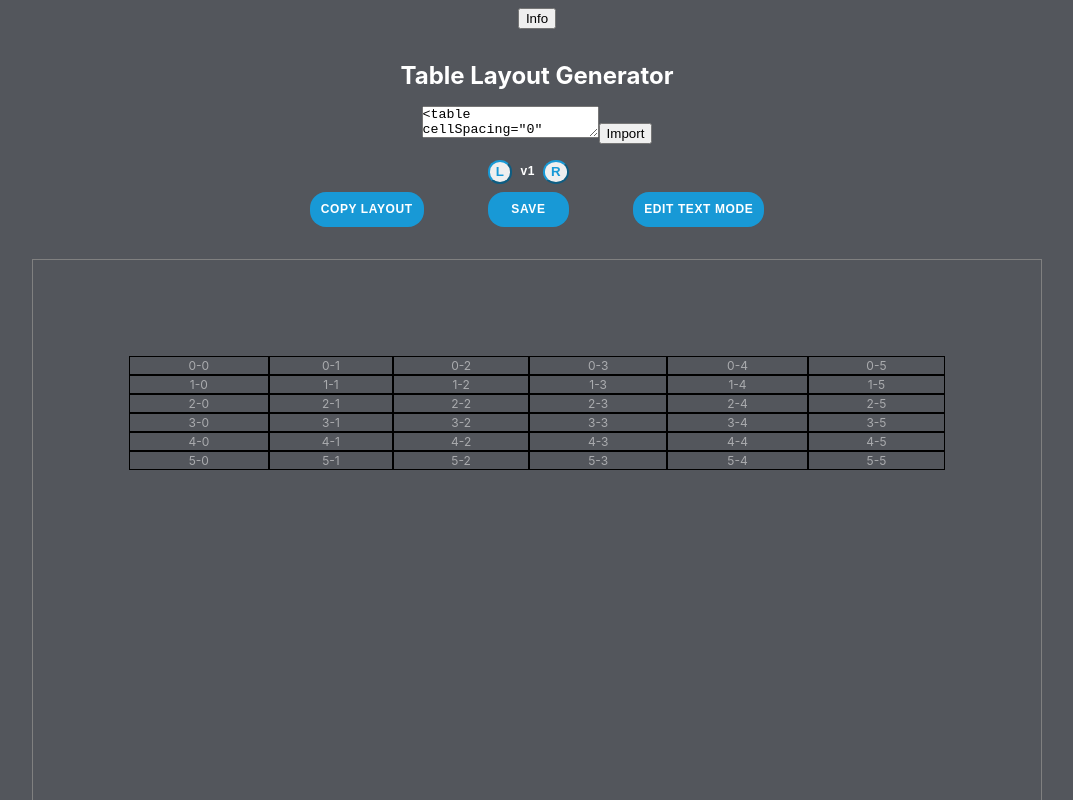
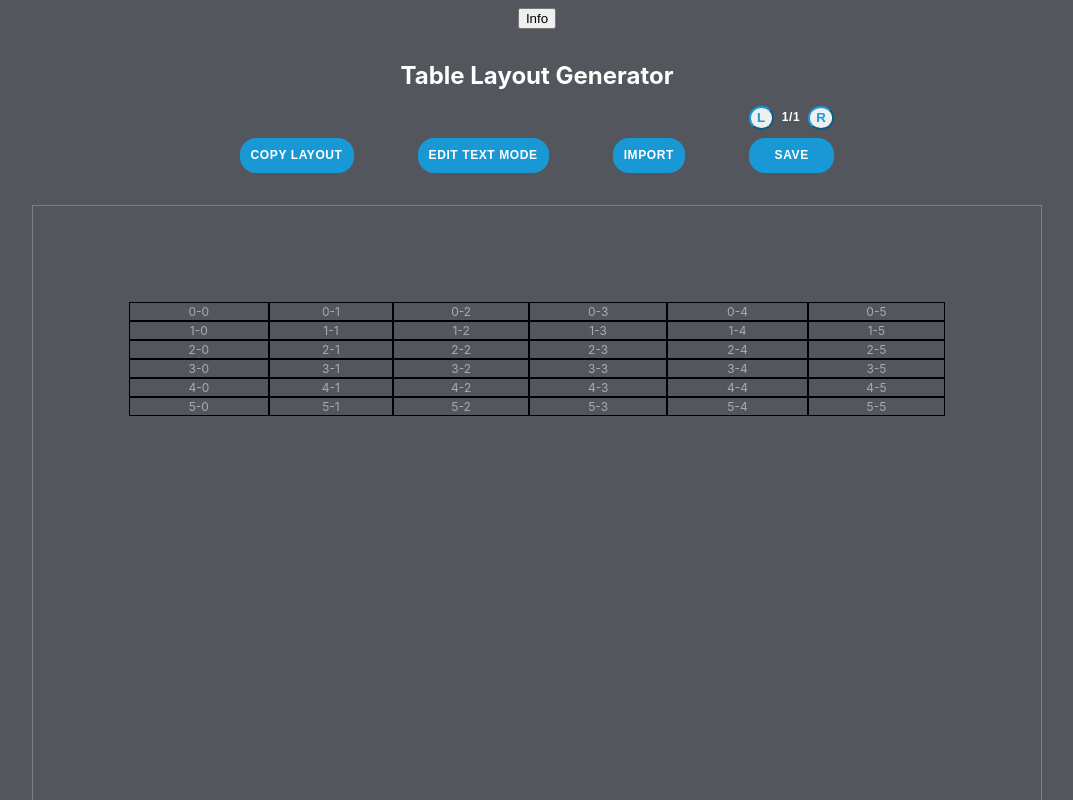
Before and after one commit to keremduran/layout-maker-next, a Next.js app: page / in a window 1280 px wide. Shown: the top 800 px of the page, without its empty margins (103-1176 px from the left). Built offline with nearby package versions, Linux system fonts and the light colour scheme.

Commit message:
Import layout UI

```diff
--- a/components/Editor.js
+++ b/components/Editor.js
@@ -295,22 +295,6 @@ function tableToJson(tableData) {
       }
     }
 
-    //     // Get the styles of the row element
-    // const stylesData = rowsData[i].match(/style="[^"]*"/g);
-    // if (stylesData) {
-    //   const styles = stylesData[0]
-    //     .replace('style=', '')
-    //     .replace(/"/g, '')
-    //     .split(';');
-    //   for (let style of styles) {
-    //     if (style.startsWith('font-size:')) {
-    //       table.styles.fontSize = style.replace('font-size:', '').trim();
-    //     } else if (style.startsWith('height:')) {
-    //       table.styles.height = style.replace('height:', '').trim();
-    //     }
-    //   }
-    // }
-
     // Loop through each cell in the array
     for (let j = 0; j < cellsData.length; j++) {
       // Initialize empty object to store cell data
@@ -434,7 +418,6 @@ function tableToJson(tableData) {
   }
 
   // Return the table object
-  console.table('TESTS', testing);
   return table;
 }
 
@@ -444,9 +427,10 @@ export const Editor = () => {
   const [history, setHistory] = useState([deepCopy(tableData)]);
   const [version, setVersion] = useState(0);
   const [importHTML, setImportHTML] = useState(defaultImportHTML);
-  const ref = useRef(null);
+  const [showImportTextArea, setShowImportTextArea] = useState(false);
+  const selectedCellsRef = useRef(null);
 
-  function handleClickOutside(event) {
+  function handleClickOutside(event, ref = selectedCellsRef) {
     if (ref.current && !ref.current.contains(event.target)) {
       tableData['selectedCells'] = [];
       setTableData({ ...tableData });
@@ -463,15 +447,14 @@ export const Editor = () => {
     setTableData({ ...tableData });
   };
 
-  const handleKeyDown = (e) => {
+  const handleKeyUp = (e) => {
     if (e.which === 17) handleToggleEditTextMode();
   };
 
   const handleSave = (historyTableData = tableData) => {
     history.push(deepCopy(historyTableData));
-    console.log(historyTableData);
     setHistory(history);
-    setVersion(history.length - 1);
+    handleSetVersion(history.length - 1);
   };
 
   const handleSetVersion = (versionNo) => {
@@ -484,28 +467,27 @@ export const Editor = () => {
   };
 
   const handleImportHTML = () => {
-    const tableData = tableToJson(importHTML);
-    handleSave(tableData);
+    let importedTableData;
+
+    try {
+      importedTableData = tableToJson(importHTML);
+    } catch (error) {
+      alert('Bad import.');
+    }
+
+    handleSave(importedTableData);
+    setShowImportTextArea(false);
   };
 
   return (
     <div
       tabIndex='0'
-      onKeyDownCapture={handleKeyDown}
+      onKeyUpCapture={handleKeyUp}
       onClick={handleClickOutside}
       style={{ padding: '2rem', paddingTop: '1rem' }}
     >
       <h1>Table Layout Generator</h1>
 
-      <span>
-        <textarea
-          value={importHTML}
-          onChange={(e) => {
-            setImportHTML(e.target.value);
-          }}
-        />
-        <button onClick={handleImportHTML}>Import</button>
-      </span>
       <div className='editor-controls'>
         <button
           className='button-primary'
@@ -513,23 +495,52 @@ export const Editor = () => {
         >
           Copy Layout
         </button>
+        <button className='button-primary' onClick={handleToggleEditTextMode}>
+          Edit Text mode {!editTextMode && ` ✓`}
+        </button>
+        <span className='import-layout'>
+          {showImportTextArea && (
+            <span className='import-layout-elements'>
+              <button
+                className='button-primary'
+                disabled={importHTML.length <= 0 || importHTML.length > 40000}
+                onClick={handleImportHTML}
+              >
+                Send {`(${importHTML.length}/40000)`}
+              </button>
+              <textarea
+                value={importHTML}
+                onChange={(e) => {
+                  setImportHTML(e.target.value);
+                }}
+              />
+            </span>
+          )}
+
+          <button
+            className='button-primary'
+            onClick={() =>
+              setShowImportTextArea((showImportTextArea) => !showImportTextArea)
+            }
+          >
+            Import
+          </button>
+        </span>
         <span className='version-control'>
           <span className='version-control-buttons'>
             <button onClick={() => handleSetVersion(version - 1)}>L</button>
-            <span>v{version + 1}</span>
+            <span>
+              {version + 1}/{history.length}
+            </span>
             <button onClick={() => handleSetVersion(version + 1)}>R</button>
           </span>
-          <button className='button-primary' onClick={handleSave}>
+          <button className='button-primary' onClick={() => handleSave()}>
             Save
           </button>
         </span>
-
-        <button className='button-primary' onClick={handleToggleEditTextMode}>
-          Edit Text mode {!editTextMode && ` ✓`}
-        </button>
       </div>
       <div className='letter'>
-        <span ref={ref}>
+        <span ref={selectedCellsRef}>
           <Table props={{ tableData }} />
         </span>
       </div>
--- a/styles/App.css
+++ b/styles/App.css
@@ -92,6 +92,23 @@ option {
   border-color: #1899d6;
 }
 
+.import-layout-elements {
+  position: absolute;
+  width: 90vw;
+  height: 90vh;
+  left: 0;
+  margin: 5vw;
+  z-index: 12;
+}
+
+.import-layout-elements textarea {
+  color: #1899d6;
+  width: 100%;
+  height: 100%;
+  cursor: auto;
+  margin-top: 1rem;
+}
+
 .editor-controls {
   font-family: din-round, sans-serif;
   display: flex;
@@ -112,6 +129,7 @@ option {
 
 /* CSS */
 .button-primary {
+  cursor: pointer;
   appearance: button;
   background-color: #1899d6;
   border: solid transparent;
@@ -133,7 +151,8 @@ option {
   white-space: nowrap;
   height: 2.2rem;
 }
-.editor-controls .editor-controls button:after {
+
+.button-primary .button-primary:after {
   background-clip: padding-box;
   background-color: #1cb0f6;
   border: solid transparent;
@@ -148,18 +167,20 @@ option {
   z-index: -1;
 }
 
-.editor-controls button:main,
-.editor-controls button:focus {
+.button-primary:main,
+.button-primary:focus {
   user-select: auto;
 }
 
-.editor-controls button:hover:not(:disabled) {
+.button-primary:hover:not(:disabled) {
   filter: brightness(1.1);
   -webkit-filter: brightness(1.1);
 }
 
-.editor-controls button:disabled {
+.button-primary:disabled {
   cursor: auto;
+  opacity: 0.6;
+  background-color: #045176;
 }
 
 .context-menu button {
```
